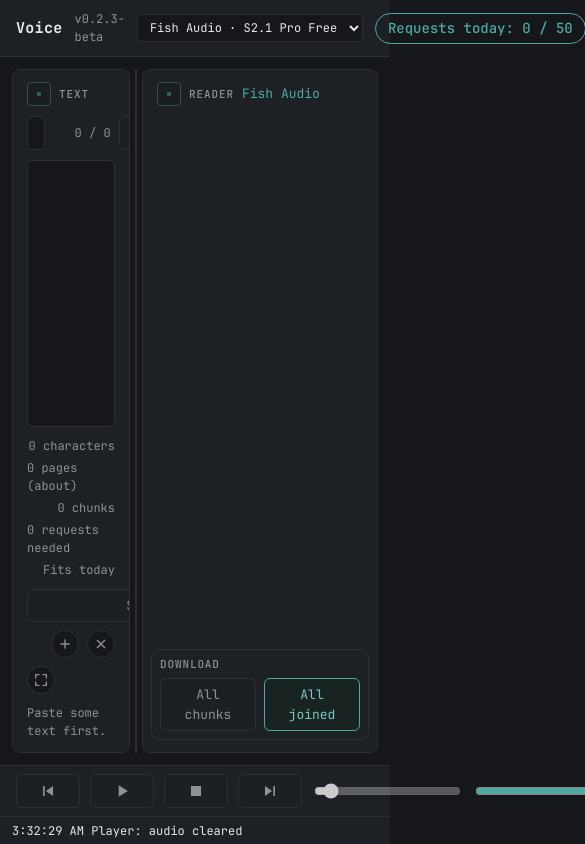
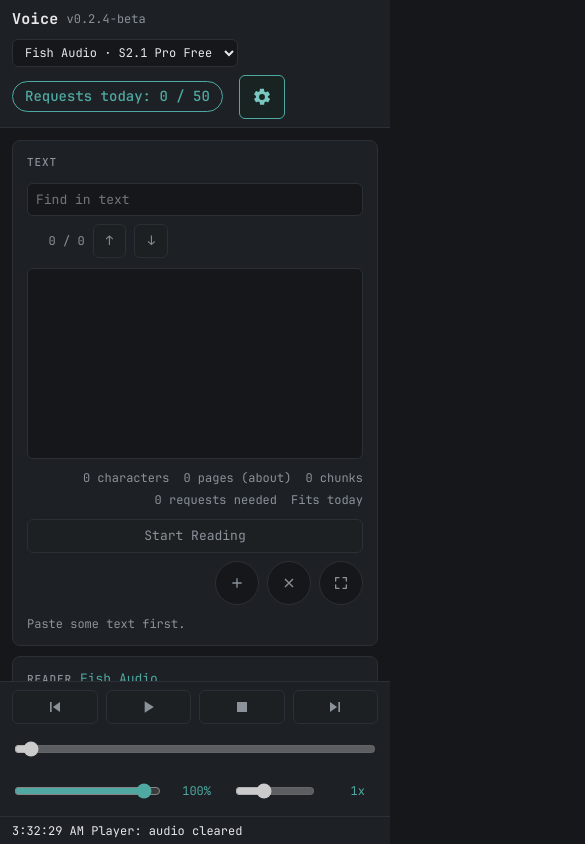
Before and after one commit to NestorKrs/Voice, a React (Vite) app: page / in a window 390 px wide. Shown: the top 844 px of the page, 585 px wide, since content can reach past the window. Built offline with nearby package versions, Linux system fonts and the light colour scheme.

Commit message:
0.2.4-beta: Phone layout under 768px: stacked panels, wrapping bars, larger tap targets

```diff
--- a/package.json
+++ b/package.json
@@ -1,7 +1,7 @@
 {
   "name": "voice",
   "private": true,
-  "version": "0.2.3-beta",
+  "version": "0.2.4-beta",
   "type": "module",
   "scripts": {
     "dev": "vite --host 127.0.0.1 --port 5180 --strictPort",
--- a/src/App.css
+++ b/src/App.css
@@ -190,3 +190,44 @@
 .app.text-fullscreen-mode .sel-speaker {
     z-index: 101;
 }
+
+/* Phone layout (<=768px): stack the panels, wrap the bars and enlarge tap targets. Desktop rules above are unchanged. */
+@media (max-width: 768px) {
+  html, body { overflow-x: hidden; }
+  .app { height: 100dvh; }
+
+  .columns { display: flex; flex-direction: column; gap: 10px; overflow-y: auto; grid-template-columns: none !important; }
+  .col-handle, .grip { display: none; }
+
+  .text-panel { flex: none; min-height: 60dvh; }
+  .reader-panel { flex: none; max-height: 40dvh; }
+  .reader-panel .chunk-list { flex: 1; min-height: 0; overflow-y: auto; }
+  .reader-panel .reader-card { margin-top: auto; }
+
+  .topbar { flex-wrap: wrap; gap: 8px; padding: 8px 12px; }
+  .req-pill { margin-left: 0; }
+
+  .playerbar { flex-wrap: wrap; gap: 8px; padding: 8px 12px; }
+  .playerbar > * { order: 3; }
+  .playerbar button { order: 1; min-width: 0; flex: 1; }
+  .playerbar .seek { order: 2; flex-basis: 100%; }
+
+  .icon-btn,
+  .chunk-row .icon-btn.chunk-download,
+  .settings-btn,
+  .drawer .close-btn,
+  .job-toggle,
+  .sel-speaker { min-width: 44px; min-height: 44px; }
+  .chunk-row button { min-height: 44px; }
+
+  .find-row { flex-wrap: wrap; }
+  .find-row .find-input { flex-basis: 100%; }
+  .text-panel textarea, .text-panel .text-read { font-size: 16px !important; }
+  .start-btn { width: 100%; min-width: 0 !important; }
+
+  .drawer { width: 100vw; }
+
+  .statusbar { overflow: hidden; text-overflow: ellipsis; white-space: nowrap; }
+
+  .app.text-fullscreen-mode .text-panel { min-height: 0; max-height: none; }
+}
--- a/src/App.jsx
+++ b/src/App.jsx
@@ -1383,7 +1383,7 @@ export default function App() {
             <span>{stats.fitsToday ? 'Fits today' : `Needs ${stats.daysNeeded} days`}</span>
           </div>
           <div className="row">
-            <button onClick={handleStart} disabled={!canStart} style={{ minWidth: '300px' }}>Start Reading</button>
+            <button onClick={handleStart} disabled={!canStart} className="start-btn" style={{ minWidth: '300px' }}>Start Reading</button>
             <span style={{ flex: 1 }} />
             <button className="icon-btn" title="Load file (.txt .md)" onClick={() => fileInputRef.current && fileInputRef.current.click()}><svg viewBox="0 0 24 24" width="16" height="16" fill="none" stroke="currentColor" strokeWidth="2"><path d="M12 5v14M5 12h14"/></svg></button>
             <button className="icon-btn" title="Clear text" onClick={handleClearText}><svg viewBox="0 0 24 24" width="16" height="16" fill="none" stroke="currentColor" strokeWidth="2"><path d="M6 6l12 12M18 6L6 18"/></svg></button>
```
Also changed, not shown: 2 other files (tests, documents, lock files or other folders).
